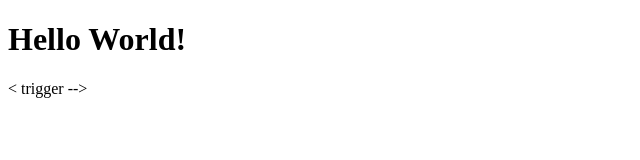
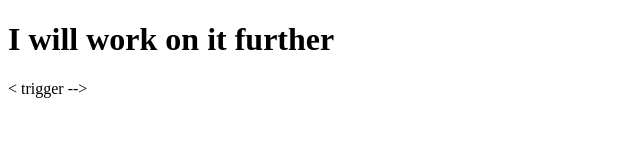
Before and after one commit to ashishhake/portfolio-website, a website: page site/index.html in a window 1280 px wide. Shown: the whole page, without its empty margins (0-640 px from the left). Drawn offline with Linux system fonts and the light colour scheme.

Commit message:
basic html for testing

```diff
--- a/site/index.html
+++ b/site/index.html
@@ -2,10 +2,10 @@
 <html lang="en">
 <head>
     <meta charset="UTF-8">
-    <title>My Portfolio</title>
+    <title>Test for CI/CD Pipeline</title>
     <link rel="stylesheet" href="css/styles.css">
 </head>
 <body>
-    <h1>Hello World!</h1>
+    <h1>I will work on it further</h1>
 </body>
 </html>< trigger -->
```
